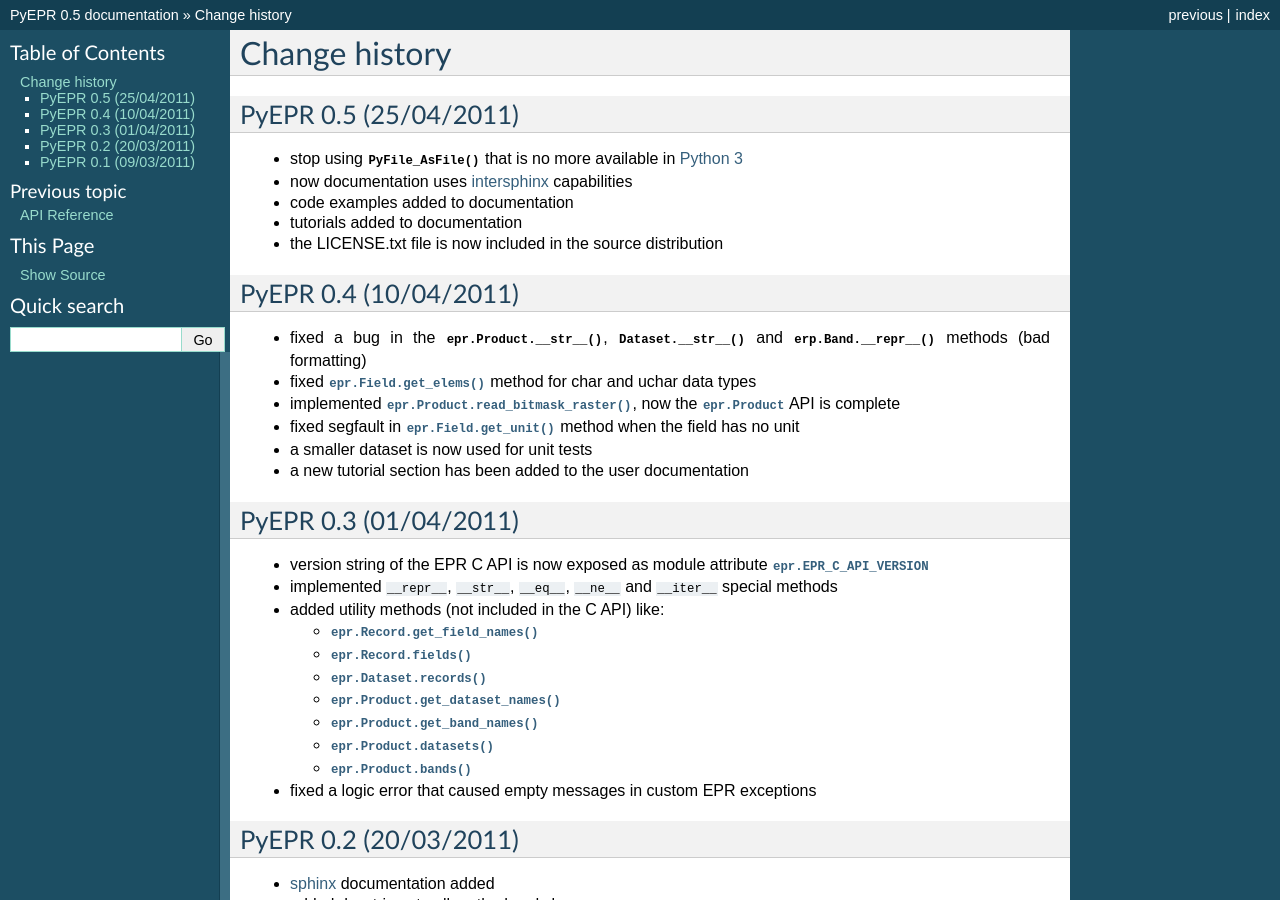
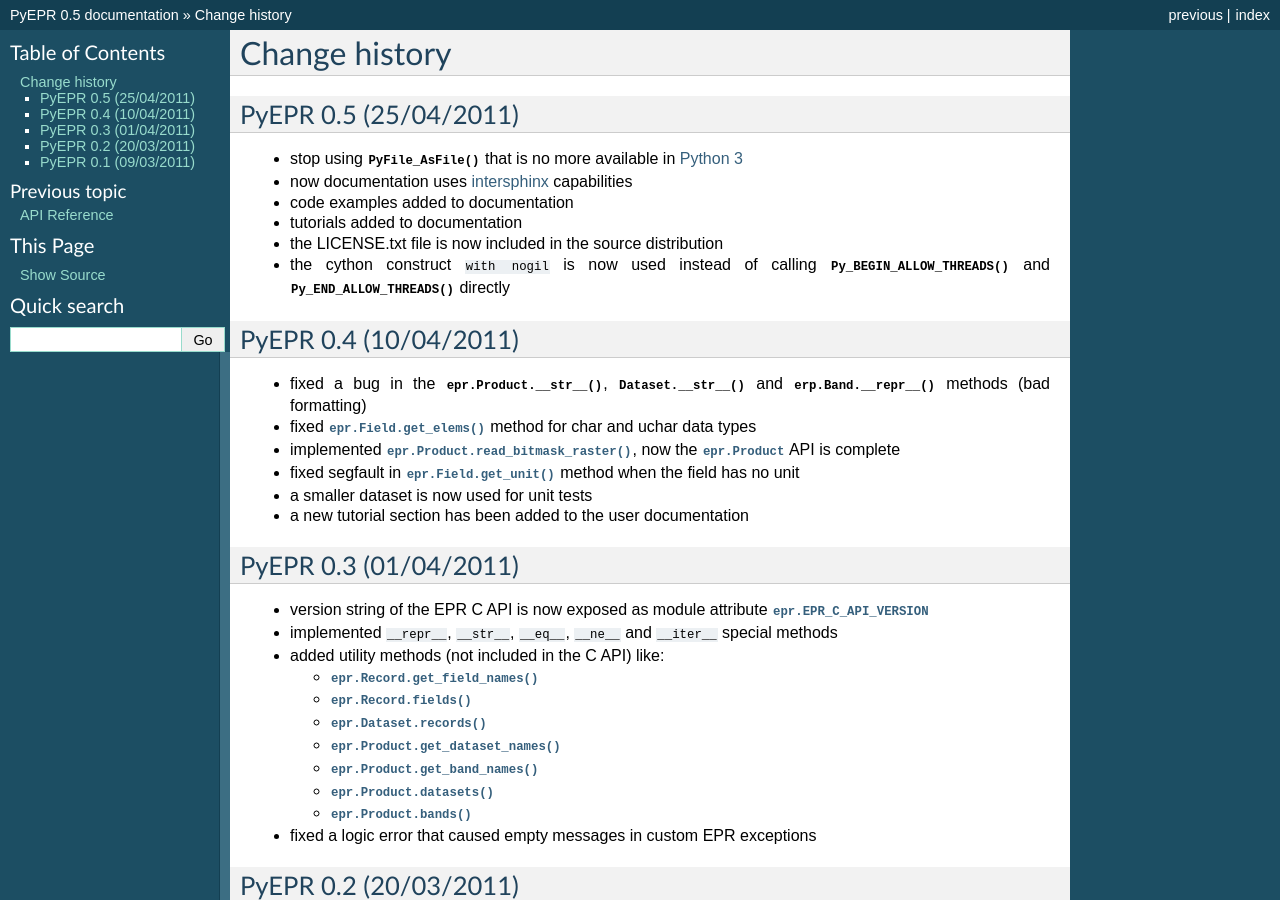
Before and after one commit to avalentino/pyepr, a Sphinx documentation site: the page built from doc/NEWS.txt, in a window 1280 px wide and 900 px high. Built offline with Sphinx 7.4.7, drawn with Linux system fonts in a browser that asks for light colours; formulas are drawn with MathJax 3.

Commit message:
Improved GIL management

```diff
--- a/doc/NEWS.txt
+++ b/doc/NEWS.txt
@@ -11,6 +11,9 @@
 * code examples added to documentation
 * tutorials added to documentation
 * the LICENSE.txt file is now included in the source distribution
+* the cython construct ``with nogil`` is now used instead of calling
+  :c:func:`Py_BEGIN_ALLOW_THREADS` and :c:func:`Py_END_ALLOW_THREADS`
+  directly
 
 .. _`Python 3`: http://docs.python.org/py3k
 .. _intersphinx: http://sphinx.pocoo.org/latest/ext/intersphinx.html
```
Also changed, not shown: 1 other file.
